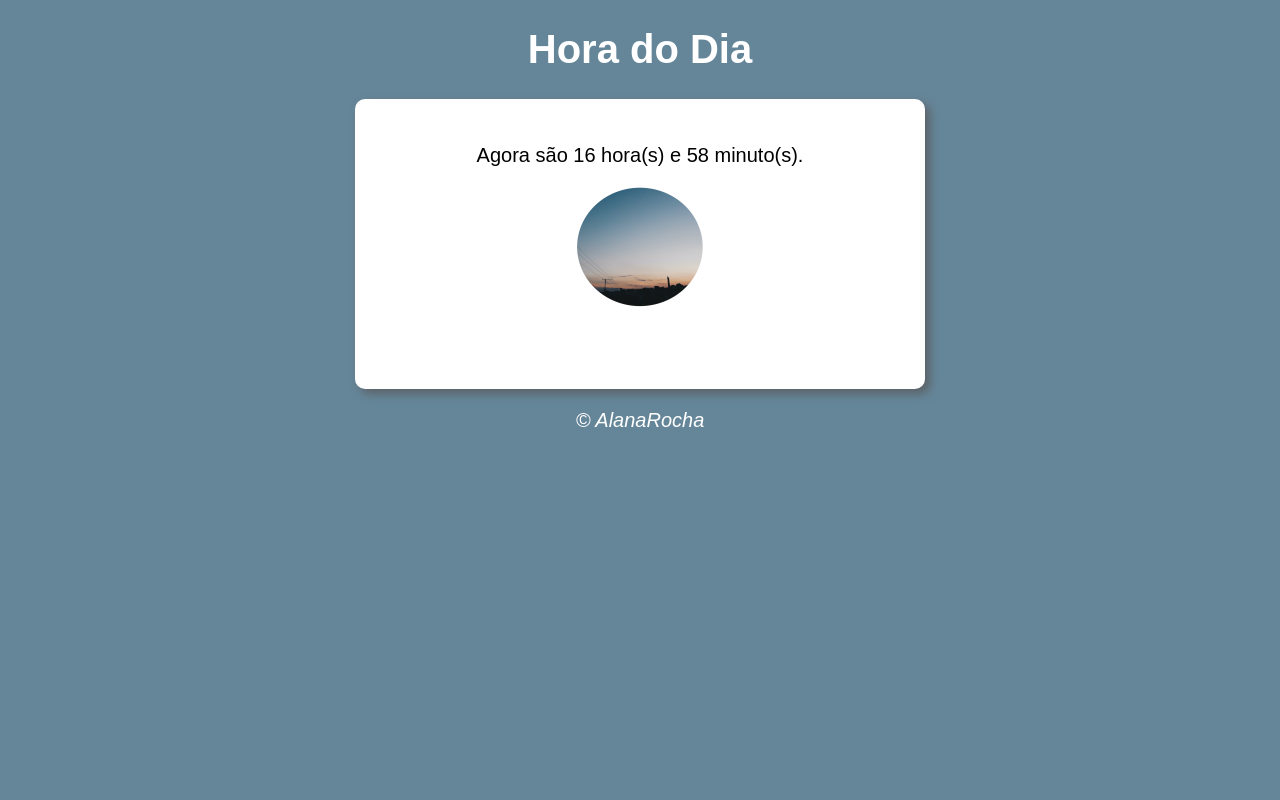
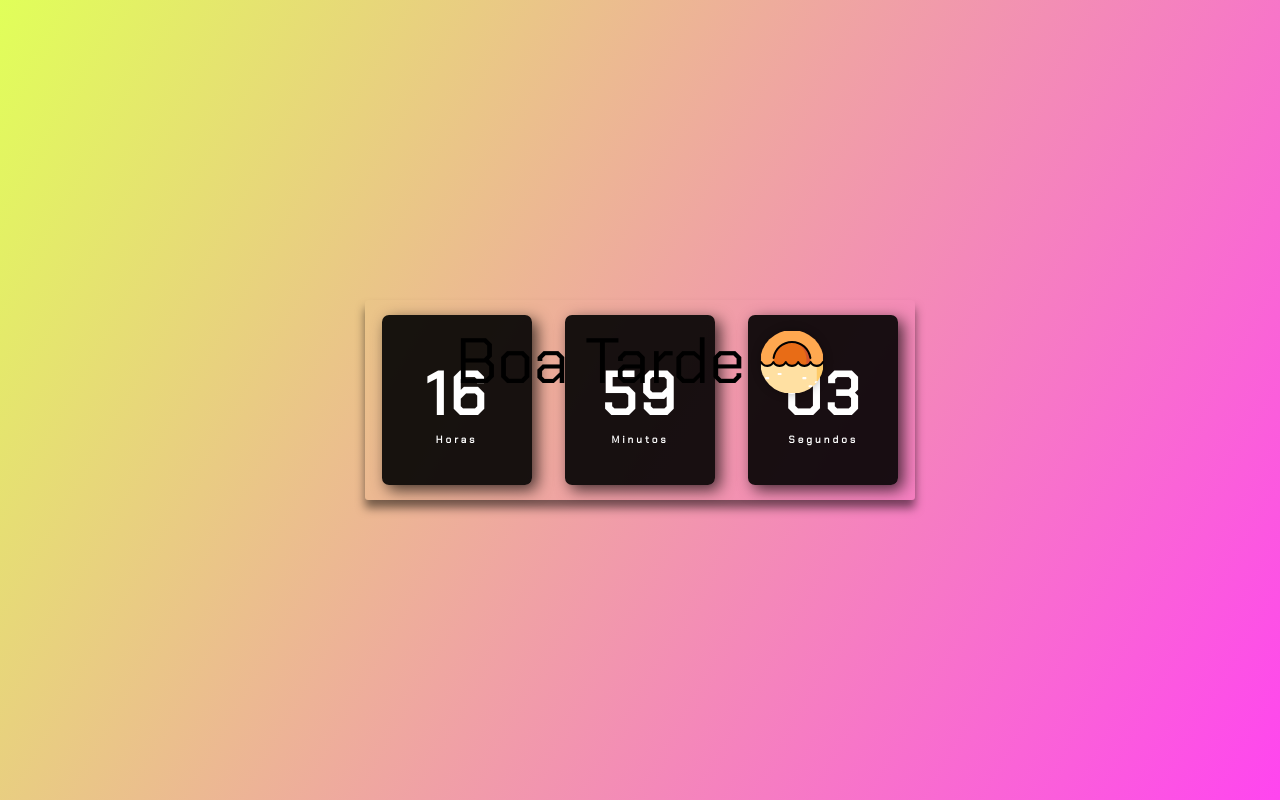
Before and after one commit to Alana-Rocha/Hora-do-dia, a plain HTML site: page index.html in a window 1280 px wide. Drawn offline with Linux system fonts and the light colour scheme; a web font is replaced by a local one.

Commit message:
refactor: alterando toda estrutura do código

```diff
--- a/estilo.css
+++ /dev/null
@@ -1,32 +0,0 @@
-body {
-  background-color: rgb(54, 141, 204);
-  font-family: Arial, Helvetica, sans-serif;
-  font-size: 20px;
-  border-radius: 1px 1px 1px 1px;
-}
-
-header {
-  color: white;
-  text-align: center;
-}
-
-section {
-  background-color: white;
-  border-radius: 10px;
-  padding: 35px;
-  width: 500px;
-  height: 220px;
-  margin: auto;
-  box-shadow: 5px 5px 10px rgba(88, 84, 84, 0.716);
-}
-
-div {
-  text-align: center;
-  padding: 10px;
-}
-
-footer {
-  color: white;
-  text-align: center;
-  font-style: italic;
-}
--- a/index.html
+++ b/index.html
@@ -1,27 +1,30 @@
 <!DOCTYPE html>
-<html lang="pt-BR">
+<html lang="en">
   <head>
-    <meta charset="UTF-8">
-    <meta http-equiv="X-UA-Compatible" content="IE=edge">
-    <meta name="viewport" content="width=device-width, initial-scale=1.0">
-    <title>| Relógio |</title>
-    <link rel="stylesheet" href="estilo.css">
+    <meta charset="UTF-8" />
+    <meta name="viewport" content="width=device-width, initial-scale=1.0" />
+    <link rel="stylesheet" href="style.css" />
+    <title>Relógio</title>
   </head>
-<body onload="carregar()">
-    <header>
-     <h1>Hora do Dia</h1>
-     </header>
-     <section>
+  <body>
     <div id="msg">
-      Aqui vai aparecer a mensagem...
     </div>
-       <div id="foto">
-     <img id= "imagem" src="img/tarde.png" alt="imagem tarde">
+    <div class="relogio">
+      <div>
+        <span id="horas">00</span>
+        <span class="tempo">Horas</span>
       </div>
-    </section>
-      <footer>
-         <p> &copy; AlanaRocha </p>
-    </footer>
+
+      <div>
+        <span id="minutos">00</span>
+        <span class="tempo">Minutos</span>
+      </div>
+
+      <div>
+        <span id="segundos">00</span>
+        <span class="tempo">Segundos</span>
+      </div>
+    </div>
     <script src="script.js"></script>
   </body>
 </html>
--- a/script.js
+++ b/script.js
@@ -1,24 +1,28 @@
-function carregar() {
-  const msg = window.document.getElementById("msg");
-  const img = window.document.getElementById("imagem");
+const horas = document.getElementById("horas");
+const minutos = document.getElementById("minutos");
+const segundos = document.getElementById("segundos");
+const msg = document.getElementById("msg");
+const timeOut = setInterval(updateTime, 1000);
+
+function addZero(numero) {
+  return numero < 10 ? "0" + numero : numero;
+}
+
+function updateTime() {
   let data = new Date();
-  const hora = data.getHours();
-  const minutos = data.getMinutes();
-  msg.innerHTML = `Agora são ${hora} hora(s) e ${minutos} minuto(s).`;
+  let hr = addZero(data.getHours());
+  let min = addZero(data.getMinutes());
+  let sec = addZero(data.getSeconds());
 
-  switch (true) {
-    case hora >= 0 && hora < 12:
-      img.src = "img/manha.png";
-      document.body.style.background = "#d6c5b2";
-      break;
-    case hora >= 12 && hora <= 18:
-      img.scr = "img/tarde.png";
-      document.body.style.background = "#658699";
-      break;
-    default:
-      img.src = "img/noite.png";
-      document.body.style.background = "#001043";
+  horas.textContent = hr;
+  minutos.textContent = min;
+  segundos.textContent = sec;
+
+  if (hr >= 0 && hr < 12) {
+    msg.innerHTML = `<div class="msg-icon"> Bom Dia <img src="assets/manha.svg"/></div>`;
+  } else if (hr >= 12 && hr <= 18) {
+    msg.innerHTML = `<div class="msg-icon"> Boa Tarde <img src="assets/tarde.svg"/></div>`;
+  } else {
+    msg.innerHTML = `<div class="msg-icon"> Boa Noite <img src="assets/noite.svg"/></div>`;
   }
 }
-
-setInterval(() => carregar(), 1000 * 10);
--- /dev/null
+++ b/style.css
@@ -0,0 +1,66 @@
+@import url("https://fonts.googleapis.com/css2?family=Chakra+Petch&family=Lexend+Tera&family=Outfit&display=swap");
+* {
+  margin: 0;
+  padding: 0;
+  font-family: "Chakra Petch", sans-serif;
+}
+
+body {
+  height: 100vh;
+  background: linear-gradient(120deg, #dbff3bd8, #ff25edda);
+  display: flex;
+  align-items: center;
+  justify-content: center;
+}
+
+.msg-icon {
+    display: flex;
+    align-items: center;
+    gap: 15px;
+}
+
+.msg-icon img {
+    border-radius: 50%;
+    box-shadow: 0px 0px 10px rgba(0, 0, 0, 0.3)
+}
+
+
+#msg {
+  font-size: 4rem;
+  position: absolute;
+  top: 20rem;
+}
+
+.relogio {
+  display: flex;
+  align-items: center;
+  justify-content: space-around;
+  height: 200px;
+  width: 550px;
+  background: transparent;
+  border-radius: 3px;
+  box-shadow: 0px 8px 10px rgba(0, 0, 0, 0.5);
+}
+
+.relogio div {
+  height: 170px;
+  width: 150px;
+  display: flex;
+  flex-direction: column;
+  align-items: center;
+  justify-content: center;
+  color: #fff;
+  background: rgba(0, 0, 0, 0.9);
+  box-shadow: 5px 5px 15px rgba(0, 0, 0, 0.7);
+  border-radius: 7px;
+  letter-spacing: 3px;
+}
+
+.relogio span {
+  font-weight: bolder;
+  font-size: 60px;
+}
+
+.relogio span.tempo {
+  font-size: 10px;
+}
```
Also changed, not shown: assets/manha.svg (added), assets/noite.svg (added), assets/tarde.svg (added), img/manha.png (deleted), img/noite.png (deleted), img/tarde.png (deleted). Lines whose indentation alone changed are shown as unchanged.
